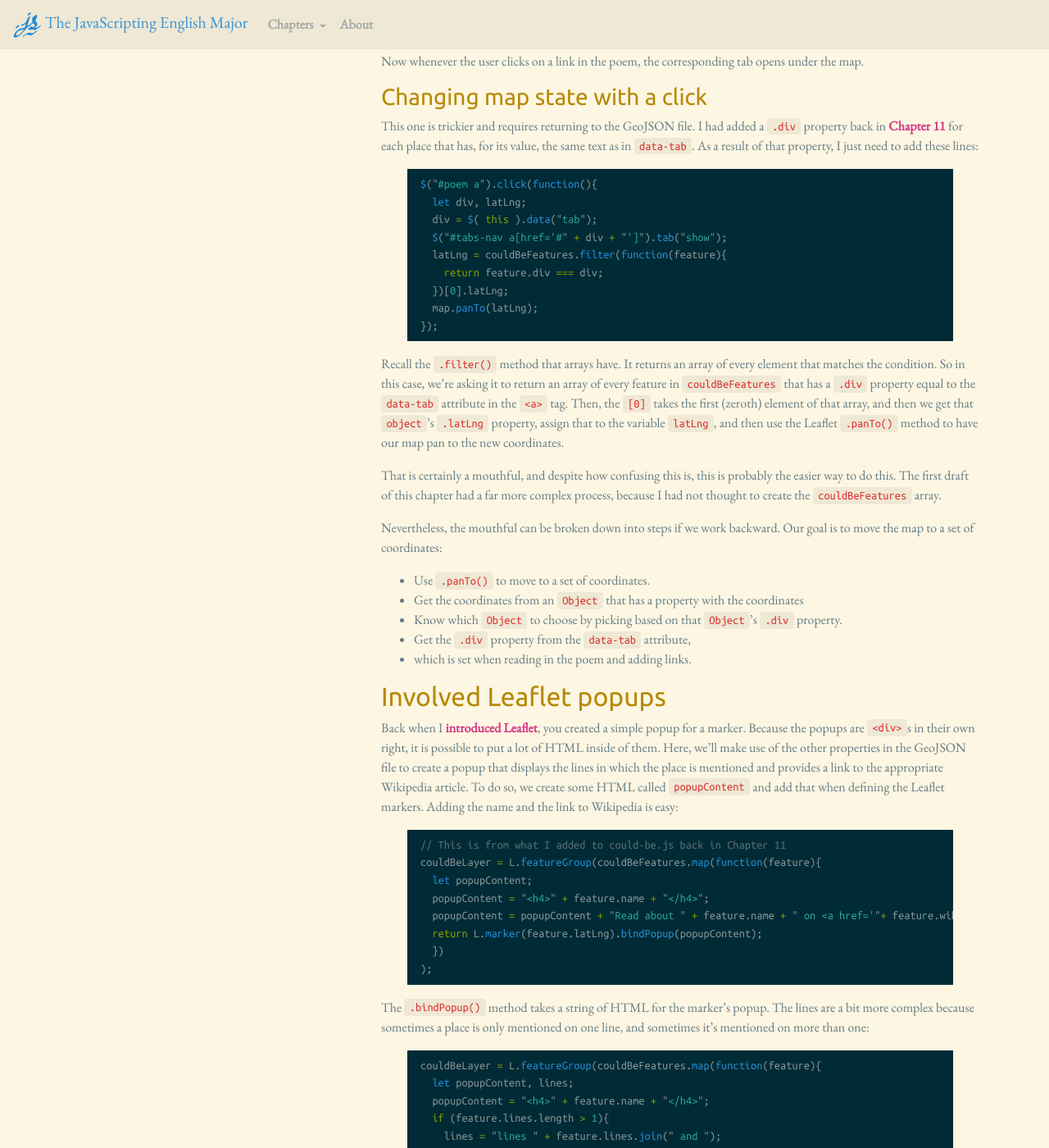
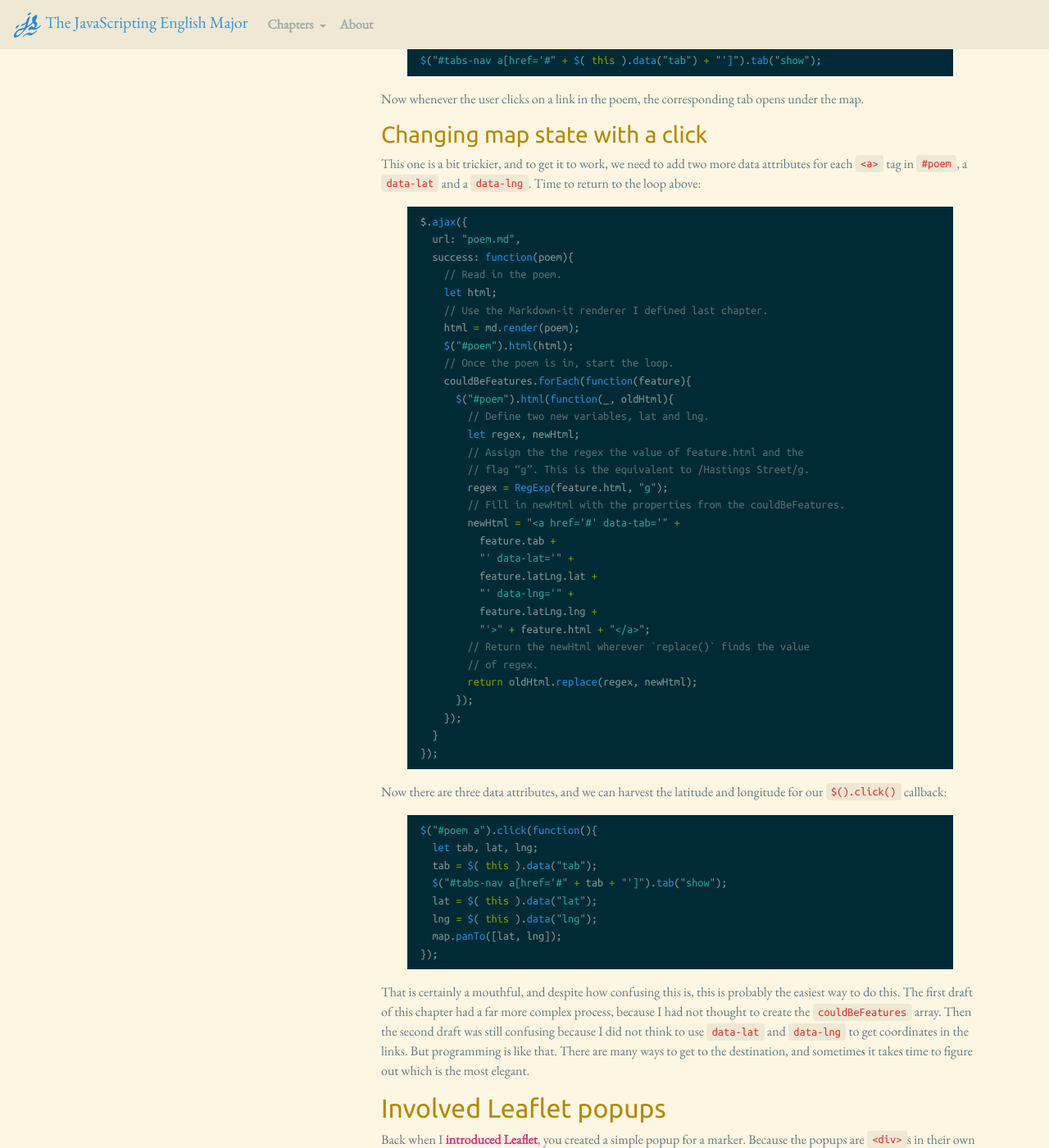
Before and after one commit to muziejus/javascripting-english-major, a Jekyll site: the page built from 14-events-popups.md, in a window 1280 px wide and 1400 px high, scrolled down 2886 px. Shown: the whole window at 82% size. Built offline with Jekyll 4.4.1, drawn with Linux system fonts in a browser that asks for light colours; nearby versions of some CDN libraries; some of the changed text lies outside the part shown.

Commit message:
Refactor how map pans on click.

````diff
--- a/14-events-popups.md
+++ b/14-events-popups.md
@@ -11,10 +11,9 @@ project. In between chapters, I added some code so that the poem would load
 inside `#poem` using the same technique for the tabs. We’ll be working with
 that a bit in this chapter, as this chapter is devoted to integrating Leaflet
 with the rest of the page. In my own wireframing for the “Could Be” Project
-that I mentioned in the [previous chapter](/13-bootstrap), I wanted the user
-to be able to click on places in the poem that would then have the map zoom to
-that place and also have the tab holding the information for that place become
-visible.
+that I mentioned in the [previous chapter](/13-bootstrap), I wanted it to be
+the case that when the user clicks on a place in the poem, that has the map zoom to
+that place and also reveals the tab holding the information for that place.
 
 There are a few ways to do this, but I will choose one that is a bit more
 involved, so that you can see other applications of jQuery.
@@ -46,9 +45,9 @@ $.ajax({
 Those added five lines are doing quite a bit, so I’ll walk through them
 step-by-step:
 
-1. `$("#poem")`: Select the `#poem` `<div>`.
+1. `$("#poem")`: Select `#poem`.
 1. `.html(`: Use the `.html()` method on the selected content. Recall that
-   `.html()` by itself *gets* the HTML. `.html(variable)` *sets* the HTML. Now
+   `.html()` by itself *gets* the HTML. `.html("string")` *sets* the HTML. Now
    we see that `.html(function())` *manipulates* the HTML.
 1. `.function(_, oldHtml){`: The anonymous function inside the `.html()`
    method inherits two variables, an index value I am calling `_`, and the
@@ -62,13 +61,13 @@ step-by-step:
 1. `"<a href='#' data-tab='hastings-street'>Hastings Street</a>"`: The
    replacement string. Notice the addition of a `data-tab` attribute I’ll be
    using later.
-1. `return`: Return the result of the following statement.
+1. `return`: Return the result of `newHtml`.
 
-Everything here should be more or less familiar to you, except for that
-regular expression. Regular expressions are ways of matching string patterns
-that are common in programming languages. The syntax is complex, but “regexes”
-are extremely powerful as a result.[^regex] For the sake of this course, you only need
-to know that:
+Everything here should familiar to you, except for that regular expression.
+Regular expressions are ways of matching string patterns that are common in
+programming languages. The syntax is complex, but, as a result, “regexes” are
+extremely powerful.[^regex] For the sake of this course, you only need to know
+that:
 
 1. Regular expressions are bounded by `/` on each side.
 2. A `g` at the end of a regex means to match *every* occurrence of the
@@ -82,17 +81,17 @@ have five places. Let’s create an array that we can loop over, then:
 ```javascript
   let placesArray;
   placesArray = [
-    {text: "Hastings Street", div: "hastings-street", html: "Hastings Street"},
-    {text: "18th & Vine", div: "eighteenth-and-vine", html: "18th &amp; Vine"},
+    {text: "Hastings Street", tab: "hastings-street", html: "Hastings Street"},
+    {text: "18th & Vine", tab: "eighteenth-and-vine", html: "18th &amp; Vine"},
 ```
 
 *Wait a minute!* This looks familiar. Didn’t we do this already back in [Chapter
 11](/11-geojson/)? Yes, we did. That means we can use that `couldBeFeatures`
-   array of `Object`s we defined earlier again here. And now the point of the
-   `.html` property is clear; to create an “&“ in HTML, you have to type
+   array of `Object`s again here. And now the point of the
+   `.html` property I added back then becomes clear; to create an “&“ in HTML, you have to type
    `&amp;`.
 
-And now the loop:
+The loop:
 
 ```javascript
 $.ajax({
@@ -100,6 +99,7 @@ $.ajax({
   success: function(poem){
     // Read in the poem.
     let html;
+    // Use the Markdown-it renderer I defined last chapter.
     html = md.render(poem);
     $("#poem").html(html);
     // Once the poem is in, start the loop.
@@ -110,7 +110,7 @@ $.ajax({
         // flag “g”. This is the equivalent to /Hastings Street/g.
         regex = RegExp(feature.html, "g");
         // Fill in newHtml with the properties from the couldBeFeatures.
-        newHtml = "<a href='#' data-tab='" + feature.div + "'>" + feature.html + "</a>";
+        newHtml = "<a href='#' data-tab='" + feature.tab + "'>" + feature.html + "</a>";
         // Return the newHtml wherever `replace()` finds the value
         // of regex.
         return oldHtml.replace(regex, newHtml);
@@ -120,15 +120,16 @@ $.ajax({
 });
 ```
 
-Hopefully, this helps you see how looping over an array objects provides a lot
-of functionality.
+Hopefully, this helps you see how looping over an array objects provides yet
+even more functionality.
 
 Again, this is a slightly contrived example, and it depends on the fact that
 the place names are all unique in that the regular expressions **only** match
-the place names. If we had a place called “Could,” we’d be out of luck.
-Nevertheless, now you know how to manipulate HTML, in addition to getting and
-setting it. Now that we have the links, though, we should make them do
-something.
+the place names. If we had a place called “Could,” we’d be out of luck,
+because there would be no easy way to tell if “Could” referred to a place or
+was a regular word starting a line. Nevertheless, now you know how to
+manipulate HTML, in addition to getting and setting it. With the links on the
+page, though, we should make them do something.
 
 </section>
 <section id="responding-to-clicks">
@@ -172,45 +173,67 @@ opens under the map.
 
 ### Changing map state with a click
 
-This one is trickier and requires returning to the GeoJSON file. I had added a
-`.div` property back in [Chapter 11](/11-geojson) for each place that has, for
-its value, the same text as in `data-tab`. As a result of that property, I
-just need to add these lines:
+This one is a bit trickier, and to get it to work, we need to add two more
+data attributes for each `<a>` tag in `#poem`, a `data-lat` and a `data-lng`.
+Time to return to the loop above:
+
+```javascript
+$.ajax({
+  url: "poem.md",
+  success: function(poem){
+    // Read in the poem.
+    let html;
+    // Use the Markdown-it renderer I defined last chapter.
+    html = md.render(poem);
+    $("#poem").html(html);
+    // Once the poem is in, start the loop.
+    couldBeFeatures.forEach(function(feature){
+      $("#poem").html(function(_, oldHtml){
+        // Define two new variables, lat and lng.
+        let regex, newHtml;
+        // Assign the the regex the value of feature.html and the
+        // flag “g”. This is the equivalent to /Hastings Street/g.
+        regex = RegExp(feature.html, "g");
+        // Fill in newHtml with the properties from the couldBeFeatures.
+        newHtml = "<a href='#' data-tab='" +
+          feature.tab +
+          "' data-lat='" +
+          feature.latLng.lat +
+          "' data-lng='" +
+          feature.latLng.lng +
+          "'>" + feature.html + "</a>";
+        // Return the newHtml wherever `replace()` finds the value
+        // of regex.
+        return oldHtml.replace(regex, newHtml);
+      });
+    });
+  }
+});
+```
+
+Now there are three data attributes, and we can harvest the latitude and
+longitude for our `$().click()` callback:
+
 
 ```javascript
 $("#poem a").click(function(){
-  let div, latLng;
-  div = $( this ).data("tab");
-  $("#tabs-nav a[href='#" + div + "']").tab("show");
-  latLng = couldBeFeatures.filter(function(feature){
-    return feature.div === div;
-  })[0].latLng;
-  map.panTo(latLng);
+  let tab, lat, lng;
+  tab = $( this ).data("tab");
+  $("#tabs-nav a[href='#" + tab + "']").tab("show");
+  lat = $( this ).data("lat");
+  lng = $( this ).data("lng");
+  map.panTo([lat, lng]);
 });
 ```
 
-Recall the `.filter()` method that arrays have. It returns an array of every
-element that matches the condition. So in this case, we’re asking it to return
-an array of every feature in `couldBeFeatures` that has a `.div` property
-equal to the `data-tab` attribute in the `<a>` tag. Then, the `[0]` takes the
-first (zeroth) element of that array, and then we get that `object`’s
-`.latLng` property, assign that to the variable `latLng`, and then use the
-Leaflet `.panTo()` method to have our map pan to the new coordinates.
-
 That is certainly a mouthful, and despite how confusing this is, this is
-probably the easier way to do this. The first draft of this chapter had a far
+probably the easiest way to do this. The first draft of this chapter had a far
 more complex process, because I had not thought to create the
-`couldBeFeatures` array.
-
-Nevertheless, the mouthful can be broken down into steps if we work backward.
-Our goal is to move the map to a set of coordinates:
-
-* Use `.panTo()` to move to a set of coordinates.
-* Get the coordinates from an `Object` that has a property with the coordinates
-* Know which `Object` to choose by picking based on that `Object`’s `.div`
-property.
-* Get the `.div` property from the `data-tab` attribute,
-* which is set when reading in the poem and adding links.
+`couldBeFeatures` array. Then the second draft was still confusing because I
+did not think to use `data-lat` and `data-lng` to get coordinates in the
+links. But programming is like that. There are many ways to get to the
+destination, and sometimes it takes time to figure out which is the most
+elegant.
 
 </section>
 <section id="popups">
````
Also changed, not shown: 11-geojson.md (+3 -3 lines), assets/js/could-be-not-final.js (+24 -22 lines), assets/js/could-be.js (+19 -14 lines), could-be.geo.json (+5 -5 lines).
